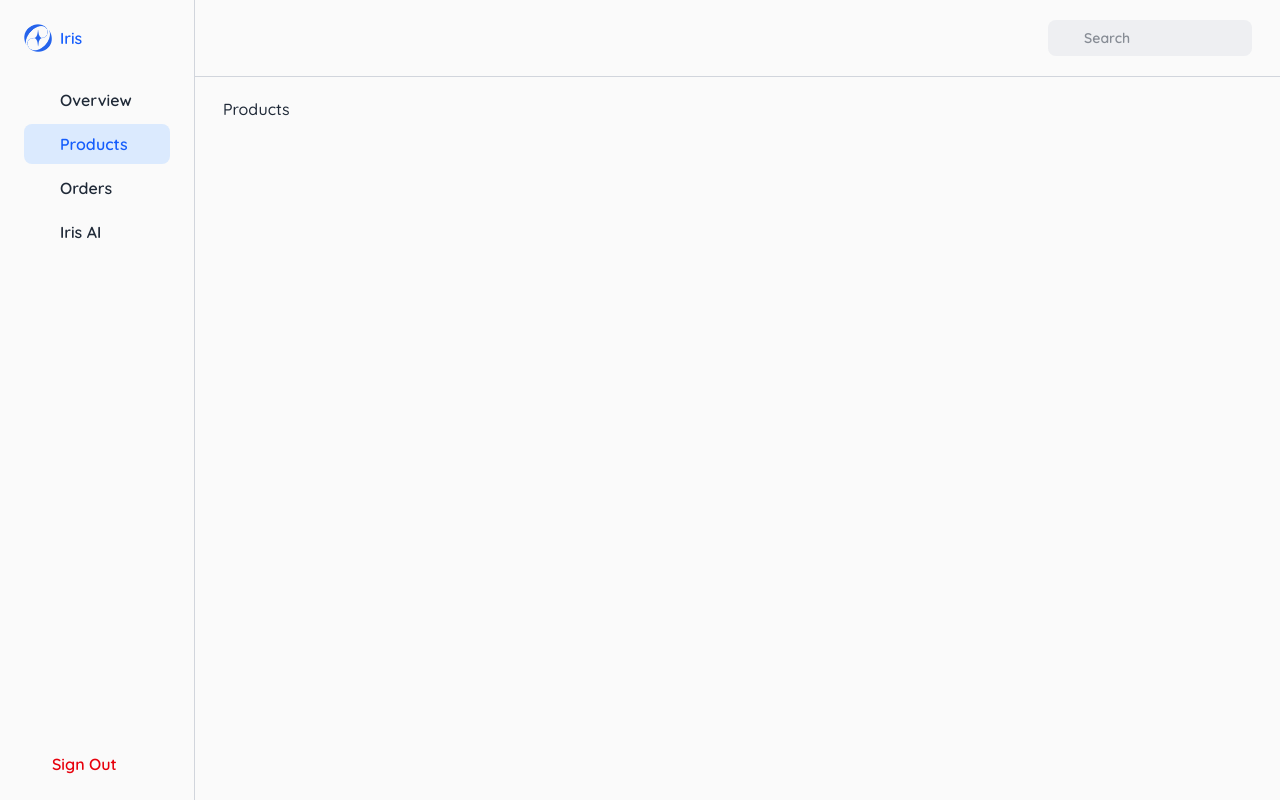
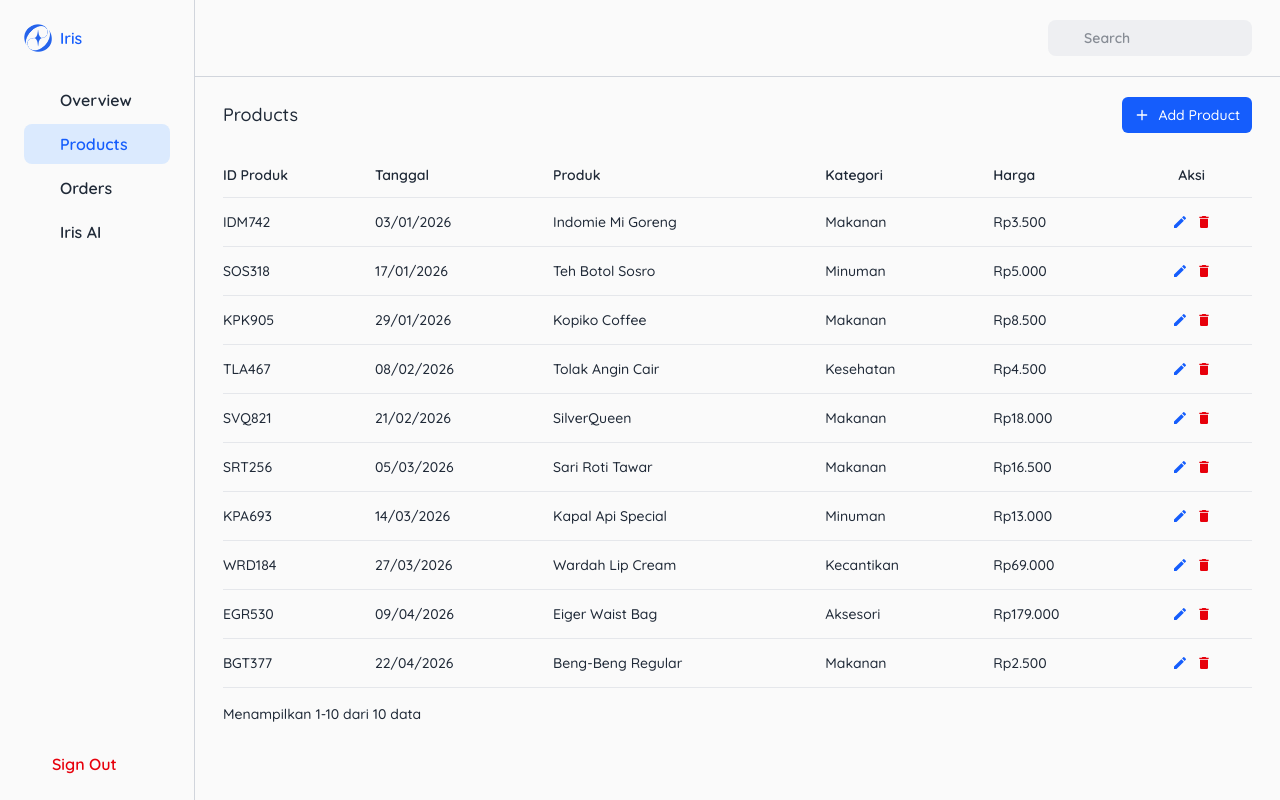
Before and after one commit to wirayudhabn/AI-Sales-Analytics-Agent, a React app in the folder frontend/: page /products in a window 1280 px wide. Built offline with nearby package versions, Linux system fonts and the light colour scheme; some icons are missing; the HTML template or start-up script is replaced by a standard one.

Commit message:
feat: use table component

```diff
--- a/frontend/src/pages/dashboard/Products.tsx
+++ b/frontend/src/pages/dashboard/Products.tsx
@@ -1,12 +1,84 @@
 import { useState } from "react";
-import { Header, Sidebar } from "../../components";
+import { Header, Sidebar, Table, TableColumn } from "../../components";
+
+type Product = {
+    id: string;
+    date: string;
+    name: string;
+    category: string;
+    price: number;
+};
+
+// Data dummy (30 data). Nanti ganti dengan data dari API.
+const PRODUCTS: Product[] = [
+    { id: "IDM742", date: "03/01/2026", name: "Indomie Mi Goreng", category: "Makanan", price: 3500 },
+    { id: "SOS318", date: "17/01/2026", name: "Teh Botol Sosro", category: "Minuman", price: 5000 },
+    { id: "KPK905", date: "29/01/2026", name: "Kopiko Coffee", category: "Makanan", price: 8500 },
+    { id: "TLA467", date: "08/02/2026", name: "Tolak Angin Cair", category: "Kesehatan", price: 4500 },
+    { id: "SVQ821", date: "21/02/2026", name: "SilverQueen", category: "Makanan", price: 18000 },
+    { id: "SRT256", date: "05/03/2026", name: "Sari Roti Tawar", category: "Makanan", price: 16500 },
+    { id: "KPA693", date: "14/03/2026", name: "Kapal Api Special", category: "Minuman", price: 13000 },
+    { id: "WRD184", date: "27/03/2026", name: "Wardah Lip Cream", category: "Kecantikan", price: 69000 },
+    { id: "EGR530", date: "09/04/2026", name: "Eiger Waist Bag", category: "Aksesori", price: 179000 },
+    { id: "BGT377", date: "22/04/2026", name: "Beng-Beng Regular", category: "Makanan", price: 2500 },
+    // ...tambahkan sampai 30 data
+];
+
+const PAGE_SIZE = 10;
+
+const formatRupiah = (value: number) => `Rp${value.toLocaleString("id-ID")}`;
 
 const Products = () => {
     const [hide, setHide] = useState(false);
+    const [page, setPage] = useState(1);
 
     const handleClick = () => {
         setHide(!hide);
     }
+
+    const handleEdit = (product: Product) => {
+        console.log("edit", product);
+    };
+
+    const handleDelete = (product: Product) => {
+        console.log("delete", product);
+    };
+
+    const columns: TableColumn<Product>[] = [
+        { key: "id", header: "ID Produk" },
+        { key: "date", header: "Tanggal" },
+        { key: "name", header: "Produk" },
+        { key: "category", header: "Kategori" },
+        {
+            key: "price",
+            header: "Harga",
+            render: (row) => formatRupiah(row.price),
+        },
+        {
+            key: "action",
+            header: "Aksi",
+            align: "center",
+            render: (row) => (
+                <div className="flex items-center justify-center gap-2">
+                    <button type="button" onClick={() => handleEdit(row)} aria-label="Edit" className="text-blue-600">
+                        <svg viewBox="0 0 24 24" className="size-4" fill="currentColor">
+                            <path d="M3 17.25V21h3.75L17.81 9.94l-3.75-3.75L3 17.25zM20.71 7.04a1 1 0 0 0 0-1.41l-2.34-2.34a1 1 0 0 0-1.41 0l-1.83 1.83 3.75 3.75 1.83-1.83z" />
+                        </svg>
+                    </button>
+                    <button type="button" onClick={() => handleDelete(row)} aria-label="Hapus" className="text-red-600">
+                        <svg viewBox="0 0 24 24" className="size-4" fill="currentColor">
+                            <path d="M6 19a2 2 0 0 0 2 2h8a2 2 0 0 0 2-2V7H6v12zM19 4h-3.5l-1-1h-5l-1 1H5v2h14V4z" />
+                        </svg>
+                    </button>
+                </div>
+            ),
+        },
+    ];
+
+    // Pagination di sisi client (kalau dari API, cukup kirim `page` ke API)
+    const totalData = PRODUCTS.length;
+    const totalPages = Math.ceil(totalData / PAGE_SIZE);
+    const currentData = PRODUCTS.slice((page - 1) * PAGE_SIZE, page * PAGE_SIZE);
 
     return (
         <div className="flex">
@@ -19,7 +91,29 @@ const Products = () => {
 
                 {/* Content */}
                 <main className="px-7 py-5 space-y-5">
-                    <p>Products</p>
+                    <div className="flex items-center justify-between">
+                        <p className="text-lg font-medium">Products</p>
+                        <button
+                            type="button"
+                            className="flex items-center gap-2 rounded-md bg-blue-600 px-3 py-2 text-sm text-white hover:bg-blue-700"
+                        >
+                            <svg viewBox="0 0 24 24" className="size-4" fill="none" stroke="currentColor" strokeWidth={2} strokeLinecap="round">
+                                <path d="M12 5v14M5 12h14" />
+                            </svg>
+                            Add Product
+                        </button>
+                    </div>
+
+                    <Table<Product>
+                        columns={columns}
+                        data={currentData}
+                        totalData={totalData}
+                        totalPages={totalPages}
+                        page={page}
+                        pageSize={PAGE_SIZE}
+                        onPageChange={setPage}
+                        rowKey={(row) => row.id}
+                    />
                 </main>
             </div>
         </div>
```
